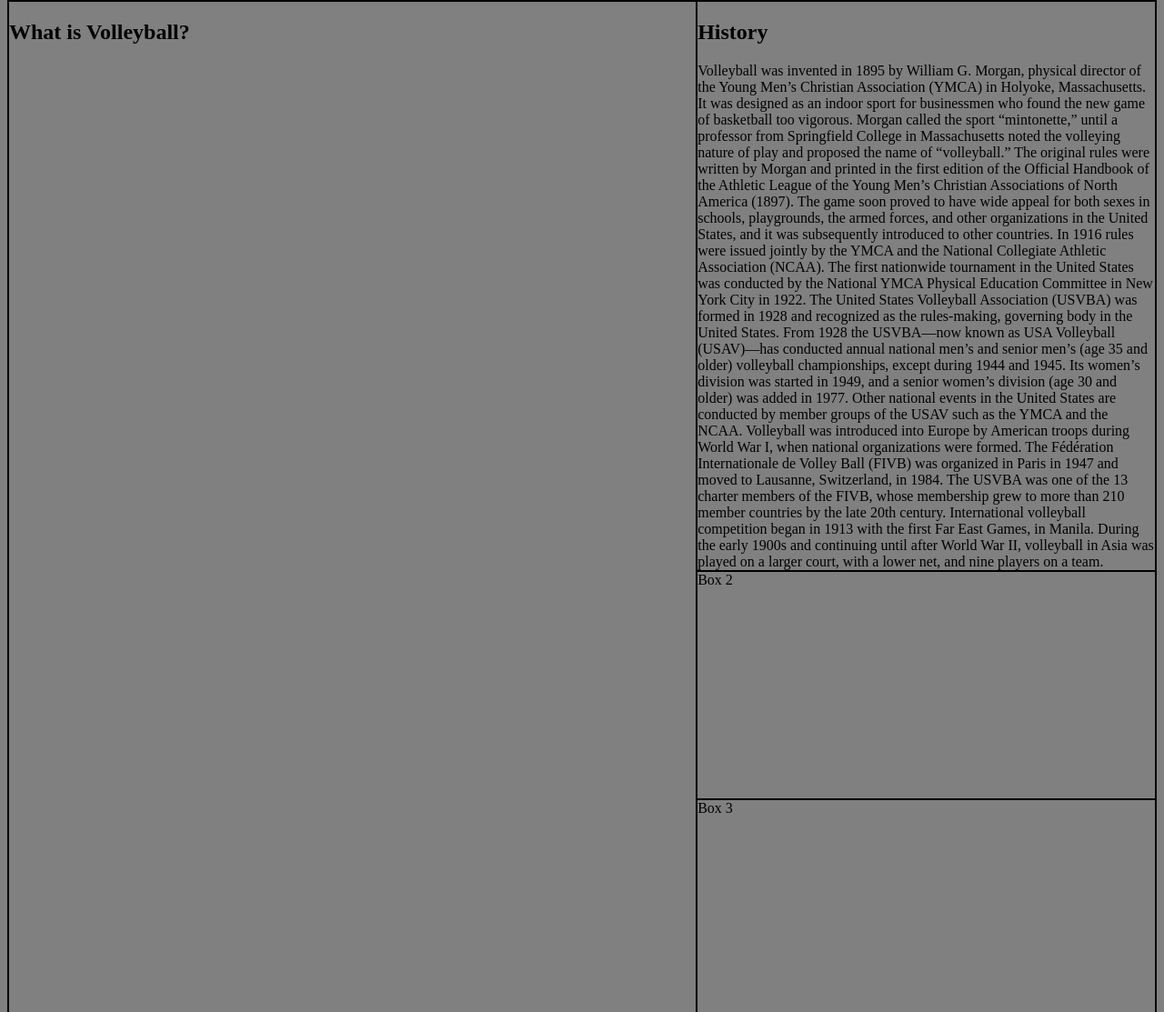
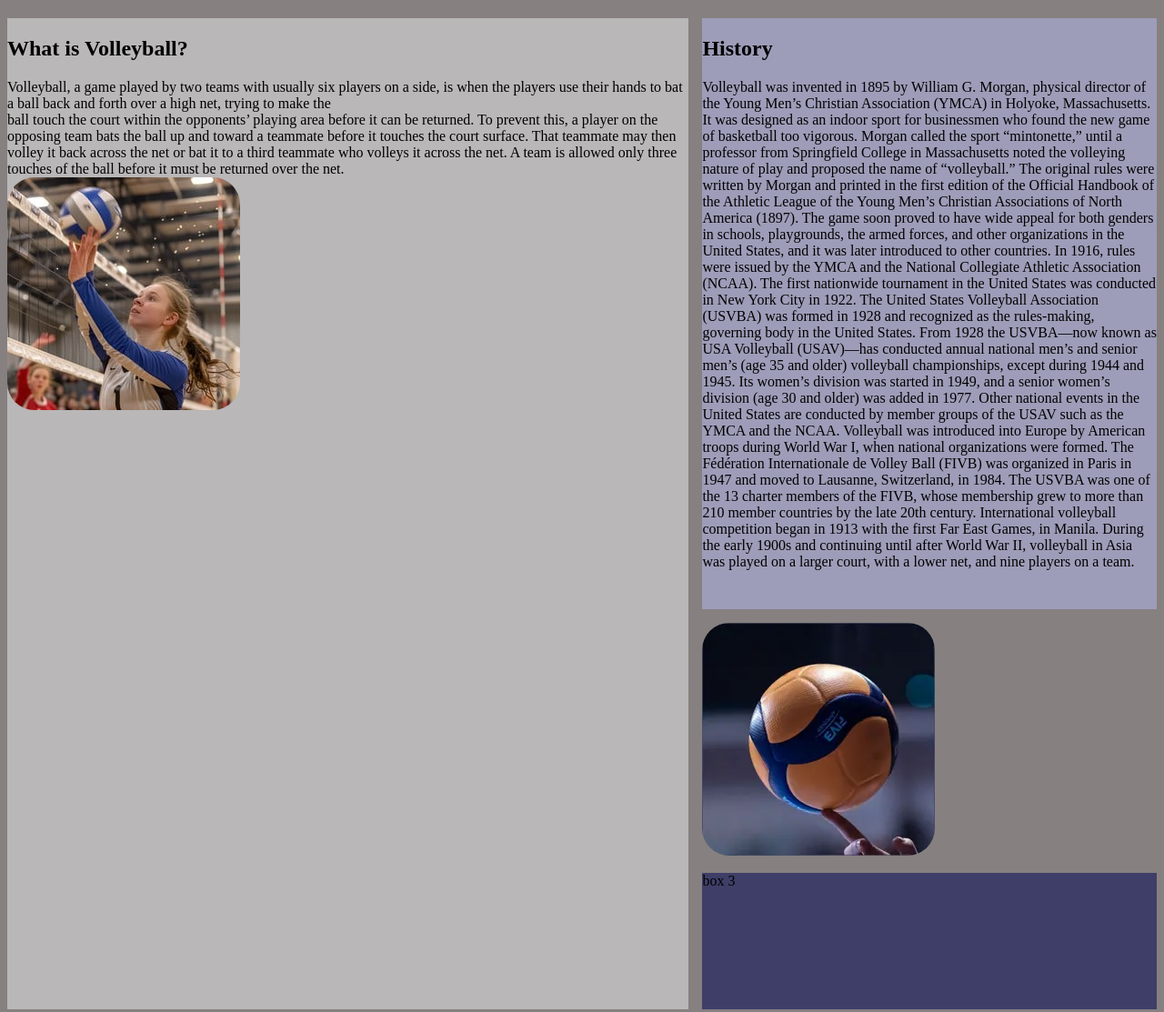
Before and after one commit to wardak2010/how-to-play-volleyball, a plain HTML site: page index.html in a window 1280 px wide. Shown: the part 259-1372 px from the top of the page at 91% size. Drawn offline with Linux system fonts and the light colour scheme.

Commit message:
Added some designs.
Added to styles.css

```diff
--- a/index.html
+++ b/index.html
@@ -21,25 +21,28 @@
         </div>
         <div class="main">
             <h2>What is Volleyball?</h2>
+            Volleyball, a game played by two teams with usually six players on a side, is when the players use their hands to bat a ball back and forth over a high net, trying to make the <br> ball touch the court within the opponents’ playing area before it can be returned. To prevent this, a player on the opposing team bats the ball up and toward a teammate before it touches the court surface. That teammate may then volley it back across the net or bat it to a third teammate who volleys it across the net. A team is allowed only three touches of the ball before it must be returned over the net.<br>
+            <img src="volleyball3.jpg">
+
         </div>
         <div class="box1">
             <h2>History</h2>
-            Volleyball was invented in 1895 by William G. Morgan, physical director of the Young Men’s Christian Association (YMCA) in Holyoke, Massachusetts. It was designed as an indoor sport for businessmen who found the new game of basketball too vigorous. Morgan called the sport “mintonette,” until a professor from Springfield College in Massachusetts noted the volleying nature of play and proposed the name of “volleyball.” The original rules were written by Morgan and printed in the first edition of the Official Handbook of the Athletic League of the Young Men’s Christian Associations of North America (1897). The game soon proved to have wide appeal for both sexes in schools, playgrounds, the armed forces, and other organizations in the United States, and it was subsequently introduced to other countries.
+            Volleyball was invented in 1895 by William G. Morgan, physical director of the Young Men’s Christian Association (YMCA) in Holyoke, Massachusetts. It was designed as an indoor sport for businessmen who found the new game of basketball too vigorous. Morgan called the sport “mintonette,” until a professor from Springfield College in Massachusetts noted the volleying nature of play and proposed the name of “volleyball.” The original rules were written by Morgan and printed in the first edition of the Official Handbook of the Athletic League of the Young Men’s Christian Associations of North America (1897). The game soon proved to have wide appeal for both genders in schools, playgrounds, the armed forces, and other organizations in the United States, and it was later introduced to other countries.
 
-In 1916 rules were issued jointly by the YMCA and the National Collegiate Athletic Association (NCAA). The first nationwide tournament in the United States was conducted by the National YMCA Physical Education Committee in New York City in 1922. The United States Volleyball Association (USVBA) was formed in 1928 and recognized as the rules-making, governing body in the United States. From 1928 the USVBA—now known as USA Volleyball (USAV)—has conducted annual national men’s and senior men’s (age 35 and older) volleyball championships, except during 1944 and 1945. Its women’s division was started in 1949, and a senior women’s division (age 30 and older) was added in 1977. Other national events in the United States are conducted by member groups of the USAV such as the YMCA and the NCAA.
+In 1916, rules were issued by the YMCA and the National Collegiate Athletic Association (NCAA). The first nationwide tournament in the United States was conducted in New York City in 1922. The United States Volleyball Association (USVBA) was formed in 1928 and recognized as the rules-making, governing body in the United States. From 1928 the USVBA—now known as USA Volleyball (USAV)—has conducted annual national men’s and senior men’s (age 35 and older) volleyball championships, except during 1944 and 1945. Its women’s division was started in 1949, and a senior women’s division (age 30 and older) was added in 1977. Other national events in the United States are conducted by member groups of the USAV such as the YMCA and the NCAA.
 
 Volleyball was introduced into Europe by American troops during World War I, when national organizations were formed. The Fédération Internationale de Volley Ball (FIVB) was organized in Paris in 1947 and moved to Lausanne, Switzerland, in 1984. The USVBA was one of the 13 charter members of the FIVB, whose membership grew to more than 210 member countries by the late 20th century.
 
 International volleyball competition began in 1913 with the first Far East Games, in Manila. During the early 1900s and continuing until after World War II, volleyball in Asia was played on a larger court, with a lower net, and nine players on a team.
         </div>
         <div class="box2">
-            Box 2
+            <img src="volleyballicon.webp">
         </div>
         <div class="box3">
-            Box 3
+           box 3
         </div>
         <div class="summary">
-            Summary
+            This is the basics of volleyball. Click on the naviagtion pages to find out how to play.
         </div>
         <div class="footer">
             Footer
--- a/style.css
+++ b/style.css
@@ -27,13 +27,14 @@ ul {
   }
 
   body {
-    background-color: grey;
+    background-color: rgb(134, 128, 128);
   }
 
   .container {
     display: grid;
     grid-template-columns: 1.5fr 1fr;
-    grid-template-rows: 1fr 5fr 2fr 2fr 3fr 1fr;
+    grid-template-rows: 1fr 5fr 2fr 150px 3fr 1fr;
+    grid-gap: 15px;
   }
 
   .header {
@@ -45,23 +46,27 @@ ul {
 
   .main {
     grid-column: 1/2;
-    grid-row: 2/5
+    grid-row: 2/5;
+    background-color: rgb(185, 183, 183);
+
   }
 
   .box1 {
     grid-column: 2/3;
     grid-row: 2/3;
-
+    background-color: rgb(157, 157, 185);
   }
 
   .box2 {
     grid-column: 2/3;
     grid-row: 3/4;
+
   }
 
   .box3 {
     grid-column: 2/3;
     grid-row: 4/5;
+    background-color: rgb(62, 62, 104);
   }
 
   .summary {
@@ -74,6 +79,6 @@ ul {
     grid-row: 6/7;
   }
 
-  div {
-    border: 1px solid black
+  img {
+    border-radius: 30px;
   }
--- a/style1.css
+++ b/style1.css
@@ -34,6 +34,7 @@ ul {
     display: grid;
     grid-template-columns: 2fr 1fr 1fr;
     grid-template-rows: 1.5fr 4fr 3fr 1fr;
+    grid-gap: 10px;
   }
 
   .header {
@@ -44,6 +45,7 @@ ul {
   .main {
     grid-column: 1/3;
     grid-row: 2/3;
+    background-color: rgb(194, 184, 184);
   }
 
   .box1 {
@@ -65,7 +67,3 @@ ul {
     grid-column: 1/4;
     grid-row: 4/5;
   }
-
-  div {
-    border: 1px solid black
-  }
```
Also changed, not shown: volleyball3.jpg (added), volleyballicon.webp (added).
